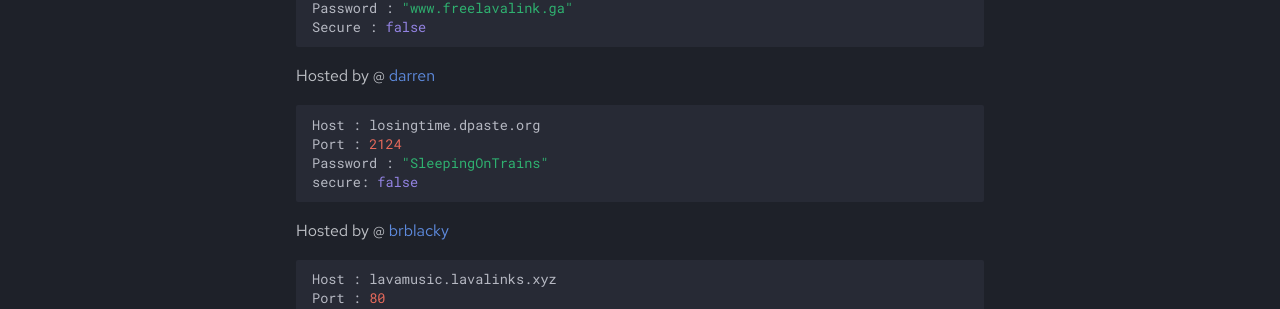
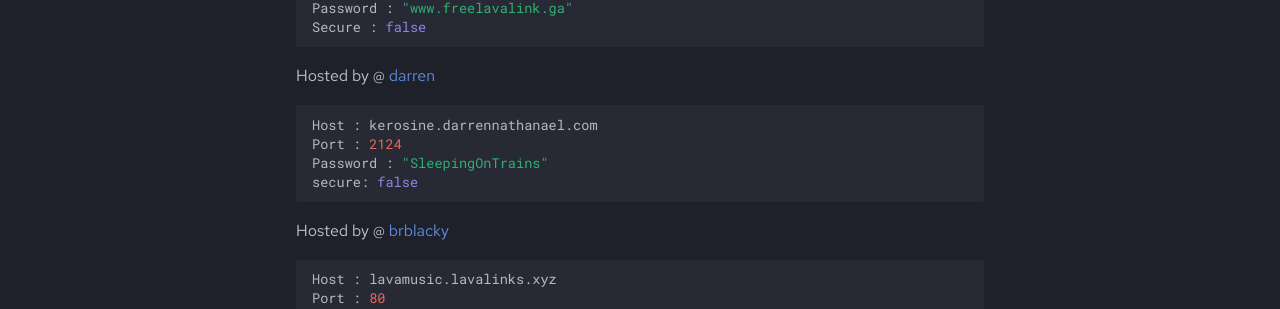
Before and after one commit to DarrenOfficial/lavalink-list, an MkDocs documentation site: the page built from docs/NoSSL/lavalink-without-ssl.md, in a window 1280 px wide and 900 px high, scrolled down 639 px. Shown: the part 144-453 px from the top of the window. Built offline with MkDocs 1.6.1 and Material for MkDocs 9.7.7, drawn with Linux system fonts in a browser that asks for light colours; comment, search, counter and statistics services are not loaded.

Commit message:
change domain (#100)

````diff
--- a/docs/NoSSL/lavalink-without-ssl.md
+++ b/docs/NoSSL/lavalink-without-ssl.md
@@ -33,9 +33,9 @@ Port : 2000
 Password : "www.freelavalink.ga"
 Secure : false
 ```
-Hosted by @ [darren](https://losingtime.dpaste.org/)
+Hosted by @ [darren](https://paypal.me/darrenofficial)
 ```bash
-Host : losingtime.dpaste.org
+Host : kerosine.darrennathanael.com
 Port : 2124
 Password : "SleepingOnTrains"
 secure: false
````
